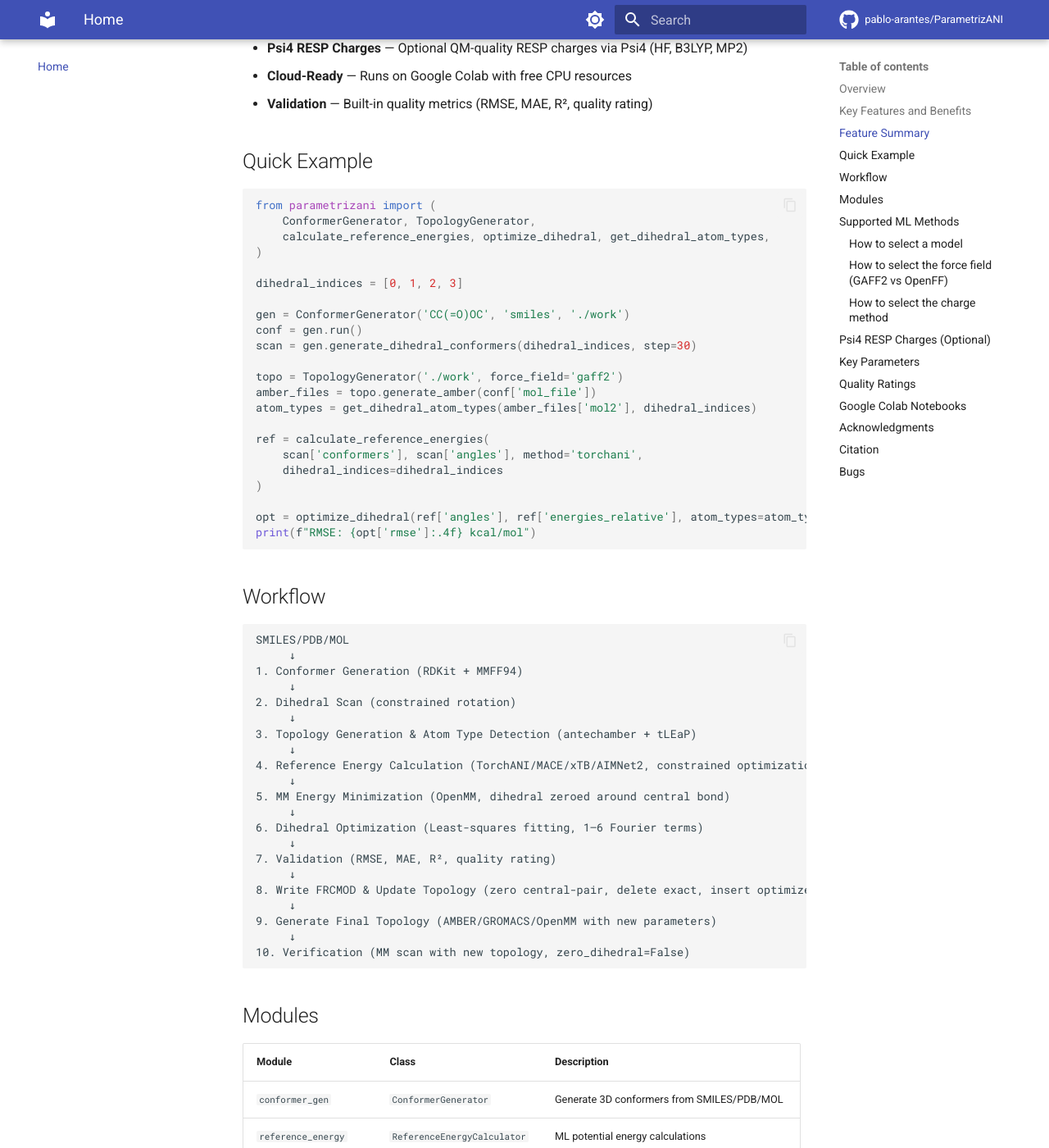
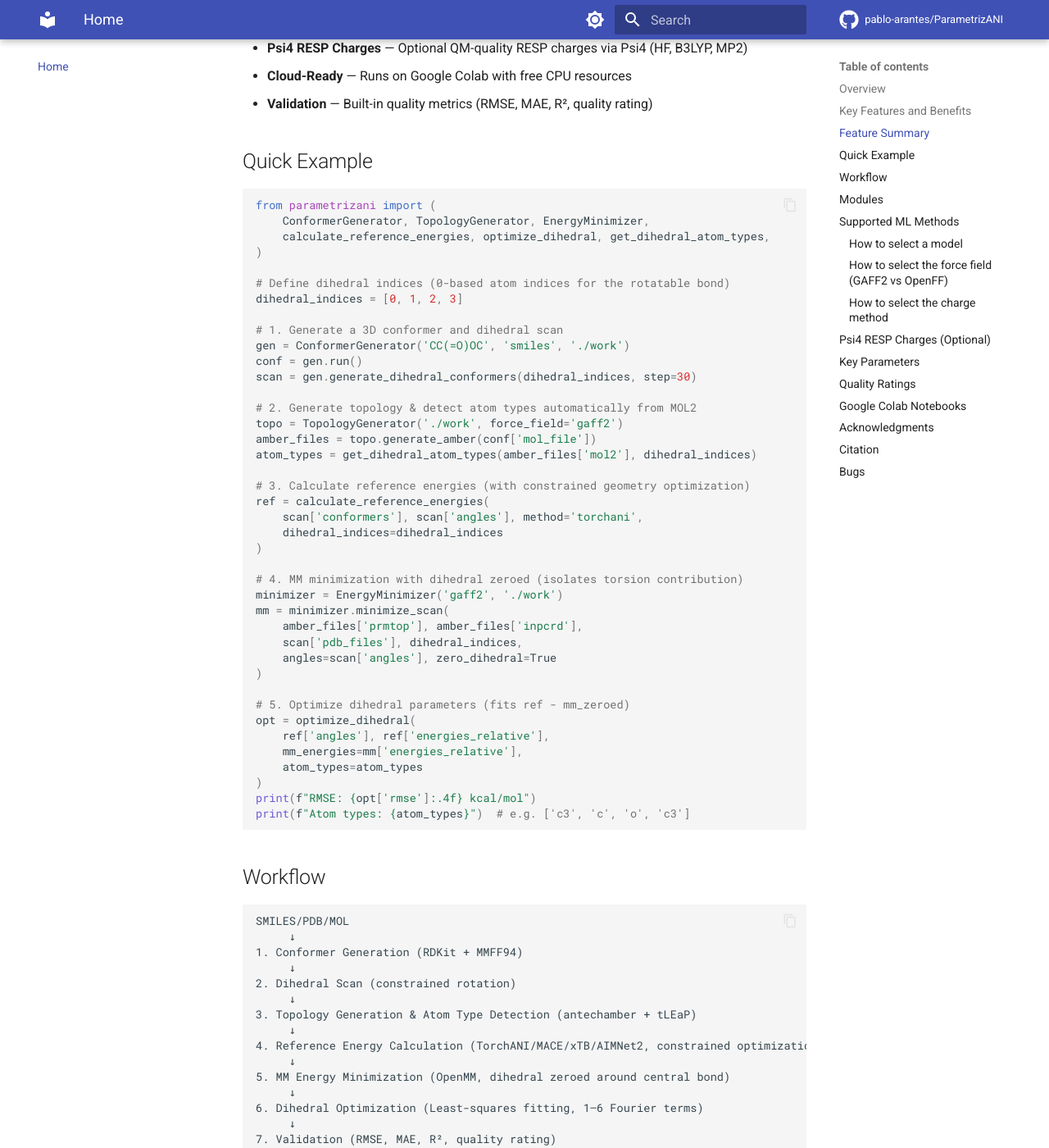
Before and after one commit to pablo-arantes/ParametrizANI, an MkDocs documentation site: the page built from docs/index.md, in a window 1280 px wide and 1400 px high, scrolled down 2361 px. Shown: the whole window at 82% size. Built offline with MkDocs 1.6.1 and Material for MkDocs 9.7.7, drawn with Linux system fonts in a browser that asks for light colours; comment, search, counter and statistics services are not loaded.

Commit message:
Add files via upload

````diff
--- a/docs/index.md
+++ b/docs/index.md
@@ -46,27 +46,45 @@ Our goal is to democratize research by providing a research-friendly environment
 
 ```python
 from parametrizani import (
-    ConformerGenerator, TopologyGenerator,
+    ConformerGenerator, TopologyGenerator, EnergyMinimizer,
     calculate_reference_energies, optimize_dihedral, get_dihedral_atom_types,
 )
 
+# Define dihedral indices (0-based atom indices for the rotatable bond)
 dihedral_indices = [0, 1, 2, 3]
 
+# 1. Generate a 3D conformer and dihedral scan
 gen = ConformerGenerator('CC(=O)OC', 'smiles', './work')
 conf = gen.run()
 scan = gen.generate_dihedral_conformers(dihedral_indices, step=30)
 
+# 2. Generate topology & detect atom types automatically from MOL2
 topo = TopologyGenerator('./work', force_field='gaff2')
 amber_files = topo.generate_amber(conf['mol_file'])
 atom_types = get_dihedral_atom_types(amber_files['mol2'], dihedral_indices)
 
+# 3. Calculate reference energies (with constrained geometry optimization)
 ref = calculate_reference_energies(
     scan['conformers'], scan['angles'], method='torchani',
     dihedral_indices=dihedral_indices
 )
 
-opt = optimize_dihedral(ref['angles'], ref['energies_relative'], atom_types=atom_types)
+# 4. MM minimization with dihedral zeroed (isolates torsion contribution)
+minimizer = EnergyMinimizer('gaff2', './work')
+mm = minimizer.minimize_scan(
+    amber_files['prmtop'], amber_files['inpcrd'],
+    scan['pdb_files'], dihedral_indices,
+    angles=scan['angles'], zero_dihedral=True
+)
+
+# 5. Optimize dihedral parameters (fits ref - mm_zeroed)
+opt = optimize_dihedral(
+    ref['angles'], ref['energies_relative'],
+    mm_energies=mm['energies_relative'],
+    atom_types=atom_types
+)
 print(f"RMSE: {opt['rmse']:.4f} kcal/mol")
+print(f"Atom types: {atom_types}")  # e.g. ['c3', 'c', 'o', 'c3']
 ```
 
 ## Workflow
````
